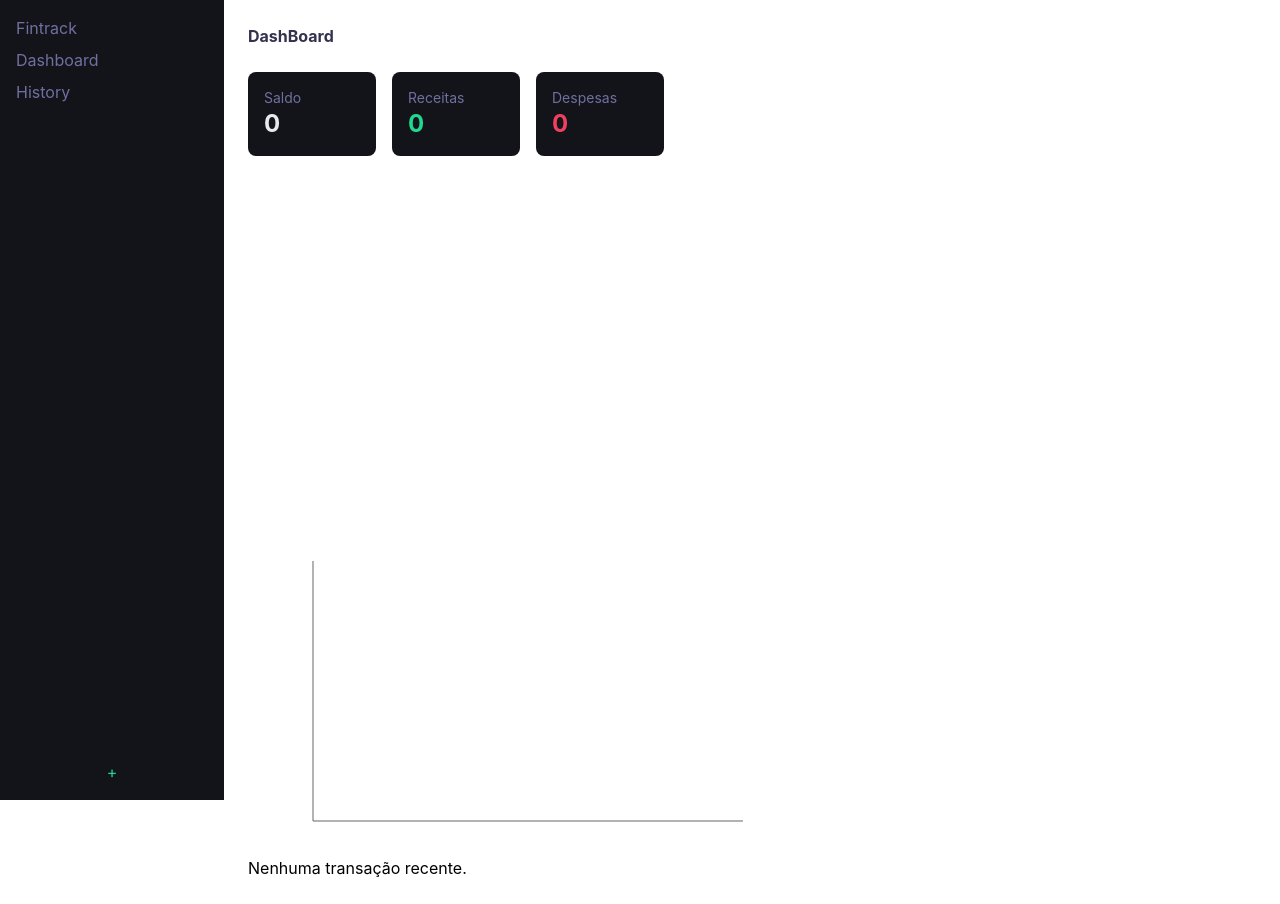
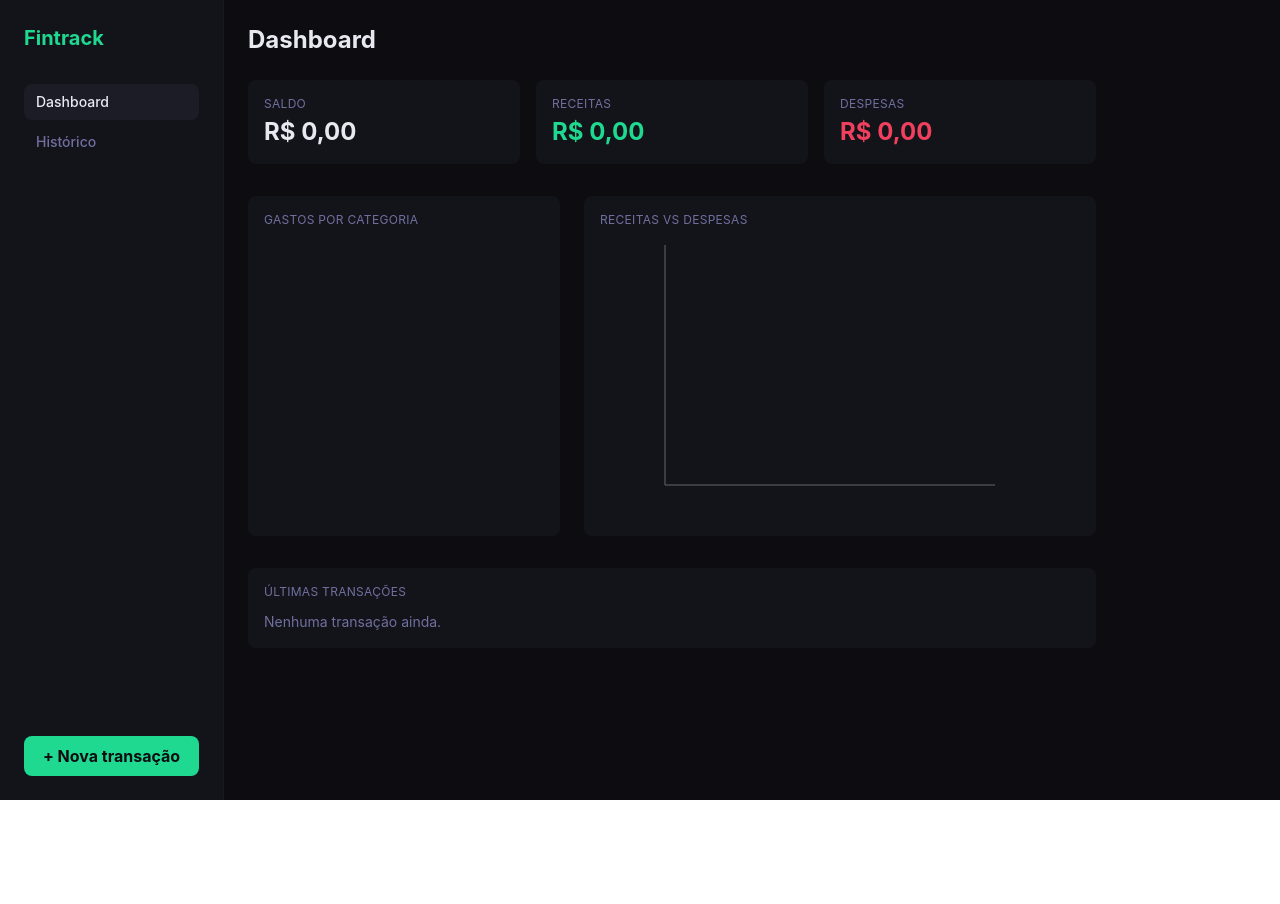
Before and after one commit to JoaoFazio/fintrack, a React (Vite) app: page / in a window 1280 px wide. After the commit the page ends 800 px from the top, so only its background shows below. Built offline with nearby package versions, Linux system fonts and the light colour scheme.

Commit message:
feat: visual polish — layout, typography, formatted currency, styled inputs, dark tooltips

```diff
--- a/src/App.jsx
+++ b/src/App.jsx
@@ -9,9 +9,9 @@ function App() {
   return (
     <BrowserRouter>
       <Modal />
-      <div className="flex">
+      <div className="flex bg-bg min-h-screen">
         <Sidebar />
-        <div className="flex-1 overflow-y-auto">
+        <div className="flex-1 overflow-y-auto bg-bg">
           <Routes>
             <Route path="/" element={<Dashboard />} />
             <Route path="/history" element={<History />} />
--- a/src/components/Modal.jsx
+++ b/src/components/Modal.jsx
@@ -41,50 +41,82 @@ function Modal() {
 
   return (
     <div
-      className="fixed inset-0 bg-black/50 flex items-center justify-center"
+      className="fixed inset-0 bg-black/60 flex items-center justify-center z-50"
       onClick={() => setIsModalOpen(false)}
     >
       <div
-        className="bg-surface p-6 rounded-lg flex flex-col gap-3 min-w-96"
+        className="bg-surface rounded-xl p-6 w-full max-w-md flex flex-col gap-4"
         onClick={(e) => e.stopPropagation()}
       >
-        <button onClick={() => setIsModalOpen(false)}>X</button>
+        <div className="flex items-center justify-between">
+          <h2 className="text-t1 font-bold text-lg">Nova transação</h2>
+          <button
+            onClick={() => setIsModalOpen(false)}
+            className="text-t2 hover:text-t1 transition-colors"
+          >
+            ✕
+          </button>
+        </div>
+
+        <div className="flex gap-2">
+          <button
+            value="income"
+            onClick={(e) => setType(e.target.value)}
+            className={`flex-1 py-2 rounded-lg text-sm font-medium transition-colors ${type === "income" ? "bg-income text-bg" : "bg-surface-hi text-t2"}`}
+          >
+            Receita
+          </button>
+          <button
+            value="expense"
+            onClick={(e) => setType(e.target.value)}
+            className={`flex-1 py-2 rounded-lg text-sm font-medium transition-colors ${type === "expense" ? "bg-expense text-bg" : "bg-surface-hi text-t2"}`}
+          >
+            Despesa
+          </button>
+        </div>
 
         <input
           value={desc}
           onChange={(e) => setDesc(e.target.value)}
           type="text"
           placeholder="Descrição"
-        ></input>
+          className="bg-surface-hi text-t1 placeholder-t2 rounded-lg px-4 py-2 text-sm outline-none focus:ring-1 focus:ring-accent"
+        />
         <input
           value={amount}
           onChange={(e) => setAmount(e.target.value)}
           type="number"
-          placeholder="R$"
-        ></input>
+          placeholder="Valor (R$)"
+          className="bg-surface-hi text-t1 placeholder-t2 rounded-lg px-4 py-2 text-sm outline-none focus:ring-1 focus:ring-accent"
+        />
         <input
           value={date}
           onChange={(e) => setDate(e.target.value)}
           type="date"
-        ></input>
+          className="bg-surface-hi text-t1 rounded-lg px-4 py-2 text-sm outline-none focus:ring-1 focus:ring-accent"
+        />
+
+        {type === "expense" && (
+          <div className="flex flex-wrap gap-2">
+            {CATEGORIES.map((category) => (
+              <button
+                key={category.id}
+                value={category.id}
+                onClick={(e) => setCatId(e.target.value)}
+                className={`px-3 py-1 rounded-lg text-xs transition-colors ${catId === category.id ? "bg-surface-hi text-t1 ring-1 ring-accent" : "bg-surface-hi text-t2"}`}
+              >
+                {category.emoji} {category.name}
+              </button>
+            ))}
+          </div>
+        )}
+
         <button
-          value="income"
-          onClick={(e) => setType(e.target.value)}
-          className={`p-2 rounded-2xl ${type === "income" ? "bg-accent text-t1" : "text-t2"}`}
+          onClick={handlesubmit}
+          className="bg-accent text-bg font-bold py-2 rounded-lg hover:opacity-90 transition-opacity"
         >
-          Receita
+          Confirmar
         </button>
-        <button
-          value="expense"
-          onClick={(e) => setType(e.target.value)}
-          className={`p-2 rounded-2xl ${type === "expense" ? "bg-expense text-t1" : "text-t2"}`}
-        >
-          Despesa
-        </button>
-        <div className="flex flex-wrap gap-2">
-          {type === "expense" && listCategories}
-        </div>
-        <button onClick={handlesubmit}>Confirmar</button>
       </div>
     </div>
   );
--- a/src/components/Sidebar.jsx
+++ b/src/components/Sidebar.jsx
@@ -5,21 +5,35 @@ function Sidebar() {
   const { setIsModalOpen } = useTransactions();
 
   return (
-    <aside className="w-56 bg-surface flex flex-col p-4 h-screen">
-      <nav className="flex flex-col gap-2">
-        <span className="text-t2">Fintrack</span>
-        <NavLink to="/" className="text-t2">
+    <aside className="w-56 bg-surface flex flex-col p-6 h-screen border-r border-t3/20">
+      <span className="text-accent font-bold text-xl mb-8">Fintrack</span>
+      <nav className="flex flex-col gap-1">
+        <NavLink
+          to="/"
+          className={({ isActive }) =>
+            `px-3 py-2 rounded-lg text-sm font-medium transition-colors ${
+              isActive ? "bg-surface-hi text-t1" : "text-t2 hover:text-t1"
+            }`
+          }
+        >
           Dashboard
         </NavLink>
-        <NavLink to="/history" className="text-t2">
-          History
+        <NavLink
+          to="/history"
+          className={({ isActive }) =>
+            `px-3 py-2 rounded-lg text-sm font-medium transition-colors ${
+              isActive ? "bg-surface-hi text-t1" : "text-t2 hover:text-t1"
+            }`
+          }
+        >
+          Histórico
         </NavLink>
       </nav>
       <button
-        className="text-accent mt-auto"
+        className="mt-auto bg-accent text-bg font-bold py-2 px-4 rounded-lg hover:opacity-90 transition-opacity"
         onClick={() => setIsModalOpen(true)}
       >
-        +
+        + Nova transação
       </button>
     </aside>
   );
--- a/src/pages/Dashboard.jsx
+++ b/src/pages/Dashboard.jsx
@@ -11,6 +11,7 @@ import {
   YAxis,
 } from "recharts";
 import TransactionItem from "../components/TransactionItem";
+import { CATEGORIES } from "../constants/categories";
 
 export default function Dashboard() {
   const { transactions } = useTransactions();
@@ -54,53 +55,90 @@ export default function Dashboard() {
       return acc;
     }, {}),
   ).map(([month, values]) => ({ month, ...values }));
+  const formattedBalance = Number(balance).toLocaleString("pt-BR", {
+    style: "currency",
+    currency: "BRL",
+  });
+  const formattedIncome = Number(income).toLocaleString("pt-BR", {
+    style: "currency",
+    currency: "BRL",
+  });
+  const formattedExpense = Number(expense).toLocaleString("pt-BR", {
+    style: "currency",
+    currency: "BRL",
+  });
 
   return (
-    <div className="p-6">
-      <h1 className="text-t3 font-bold mb-6">DashBoard</h1>
-      <div className="flex gap-4">
-        <div className="bg-surface p-4 rounded-lg min-w-32">
-          <p className="text-t2 text-sm">Saldo</p>
-          <p className="text-t1 text-2xl font-bold">{balance}</p>
+    <div className="p-6 max-w-4xl">
+      <h1 className="text-t1 text-2xl font-bold mb-6">Dashboard</h1>
+
+      <div className="flex gap-4 mb-8">
+        <div className="bg-surface p-4 rounded-lg flex-1">
+          <p className="text-t2 text-xs uppercase tracking-wide mb-1">Saldo</p>
+          <p className="text-t1 text-2xl font-bold">{formattedBalance}</p>
         </div>
-        <div className="bg-surface p-4 rounded-lg min-w-32">
-          <p className="text-t2 text-sm">Receitas</p>
-          <p className="text-accent text-2xl font-bold">{income}</p>
+        <div className="bg-surface p-4 rounded-lg flex-1">
+          <p className="text-t2 text-xs uppercase tracking-wide mb-1">
+            Receitas
+          </p>
+          <p className="text-income text-2xl font-bold">{formattedIncome}</p>
         </div>
-        <div className="bg-surface p-4 rounded-lg min-w-32">
-          <p className="text-t2 text-sm">Despesas</p>
-          <p className="text-expense text-2xl font-bold">{expense}</p>
+        <div className="bg-surface p-4 rounded-lg flex-1">
+          <p className="text-t2 text-xs uppercase tracking-wide mb-1">
+            Despesas
+          </p>
+          <p className="text-expense text-2xl font-bold">{formattedExpense}</p>
         </div>
       </div>
-      <PieChart width={400} height={400}>
+
+      <div className="flex gap-6 mb-8">
+        <div className="bg-surface p-4 rounded-lg">
+          <p className="text-t2 text-xs uppercase tracking-wide mb-3">
+            Gastos por categoria
+          </p>
+          <PieChart width={280} height={280}>
             <Pie
               data={chartData}
               dataKey="value"
-          nameKey={"name"}
+              nameKey="name"
               cx="50%"
               cy="50%"
-          innerRadius="50%"
-          fill="#8884d8"
-          stroke="white"
-        />
+              innerRadius="55%"
+              outerRadius="80%"
+            >
+              {chartData.map((entry, index) => {
+                const cat = CATEGORIES.find((c) => c.id === entry.name);
+                return <Cell key={index} fill={cat?.color ?? "#7070a0"} />;
+              })}
+            </Pie>
           </PieChart>
-      <BarChart width={500} height={300} data={monthlyData}>
-        <XAxis dataKey="month" />
-        <YAxis />
-        <Tooltip />
-        <Bar dataKey="income" fill="#1fd990" />
-        <Bar dataKey="expense" fill="#f0405e" />
+        </div>
+        <div className="bg-surface p-4 rounded-lg flex-1">
+          <p className="text-t2 text-xs uppercase tracking-wide mb-3">
+            Receitas vs Despesas
+          </p>
+          <BarChart width={400} height={280} data={monthlyData}>
+            <XAxis dataKey="month" tick={{ fill: "#7070a0", fontSize: 12 }} />
+            <YAxis tick={{ fill: "#7070a0", fontSize: 12 }} />
+
+            <Bar dataKey="income" fill="#1fd990" radius={[4, 4, 0, 0]} />
+            <Bar dataKey="expense" fill="#f0405e" radius={[4, 4, 0, 0]} />
           </BarChart>
-      <div>
-        <ul>
-          {recentTransactions.length === 0
-            ? "Nenhuma transação recente."
-            : recentTransactions.map((t) => (
+        </div>
+      </div>
+
+      <div className="bg-surface rounded-lg p-4">
+        <p className="text-t2 text-xs uppercase tracking-wide mb-3">
+          Últimas transações
+        </p>
+        {recentTransactions.length === 0 ? (
+          <p className="text-t2 text-sm">Nenhuma transação ainda.</p>
+        ) : (
+          recentTransactions.map((t) => (
             <TransactionItem key={t.id} transaction={t} />
-              ))}
-        </ul>
+          ))
+        )}
       </div>
-      <Outlet />
     </div>
   );
 }
--- a/src/pages/History.jsx
+++ b/src/pages/History.jsx
@@ -20,42 +20,61 @@ export default function History() {
     .filter((t) => type === "" || t.type === type);
 
   return (
-    <div>
-      <select value={month} onChange={(e) => setMonth(e.target.value)}>
+    <div className="p-6 max-w-3xl">
+      <h1 className="text-t1 text-2xl font-bold mb-6">Histórico</h1>
+
+      <div className="flex flex-wrap gap-3 mb-6">
+        <select
+          value={month}
+          onChange={(e) => setMonth(e.target.value)}
+          className="bg-surface-hi text-t1 text-sm rounded-lg px-3 py-2 outline-none focus:ring-1 focus:ring-accent"
+        >
           <option value="">Todos os meses</option>
+          <option value="2026-10">Outubro 2026</option>
           <option value="2026-09">Setembro 2026</option>
         </select>
-      <select value={category} onChange={(e) => setCategory(e.target.value)}>
-        <option value="">Categorias</option>
+
+        <select
+          value={category}
+          onChange={(e) => setCategory(e.target.value)}
+          className="bg-surface-hi text-t1 text-sm rounded-lg px-3 py-2 outline-none focus:ring-1 focus:ring-accent"
+        >
+          <option value="">Todas as categorias</option>
           {listCategories}
         </select>
+
+        <div className="flex gap-1 bg-surface-hi rounded-lg p-1">
           <button
             value=""
             onClick={(e) => setType(e.target.value)}
-        className={`p-2 rounded-2xl ${type === "" ? "bg-surface text-t1" : "text-t2"}`}
+            className={`px-3 py-1 rounded-md text-sm font-medium transition-colors ${type === "" ? "bg-surface text-t1" : "text-t2"}`}
           >
             Todos
           </button>
           <button
             value="income"
             onClick={(e) => setType(e.target.value)}
-        className={`p-2 rounded-2xl ${type === "income" ? "bg-accent text-t1" : "text-t2"}`}
+            className={`px-3 py-1 rounded-md text-sm font-medium transition-colors ${type === "income" ? "bg-surface text-income" : "text-t2"}`}
           >
             Receitas
           </button>
           <button
             value="expense"
             onClick={(e) => setType(e.target.value)}
-        className={`p-2 rounded-2xl ${type === "expense" ? "bg-expense text-t1" : "text-t2"}`}
+            className={`px-3 py-1 rounded-md text-sm font-medium transition-colors ${type === "expense" ? "bg-surface text-expense" : "text-t2"}`}
           >
             Despesas
           </button>
-      <div>
-        {filtered.length === 0
-          ? "Nenhuma transação recente."
-          : filtered.map((t) => <TransactionItem key={t.id} transaction={t} />)}
         </div>
-      <Outlet />
+      </div>
+
+      <div className="bg-surface rounded-lg p-4">
+        {filtered.length === 0 ? (
+          <p className="text-t2 text-sm">Nenhuma transação encontrada.</p>
+        ) : (
+          filtered.map((t) => <TransactionItem key={t.id} transaction={t} />)
+        )}
+      </div>
     </div>
   );
 }
```
Also changed, not shown: src/components/TransactionItem.jsx (+17 -9 lines). Lines whose indentation alone changed are shown as unchanged.
